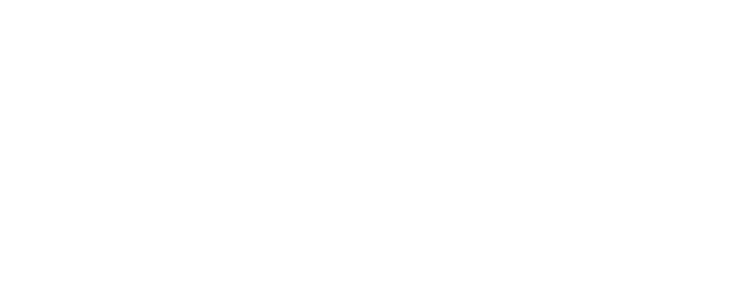
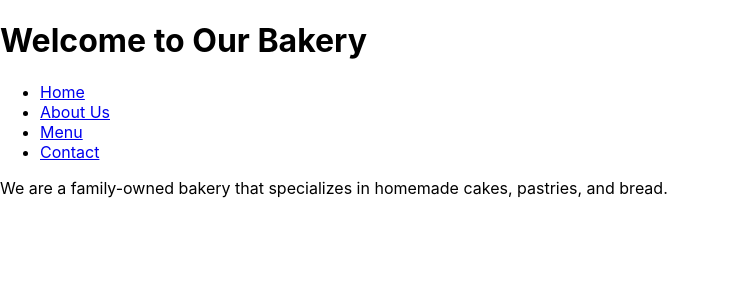
Before and after one commit to dbgautam7/cakeshop, a React (Create React App) app in the folder client/: page /home in a window 1280 px wide. Before the commit this address had no page. Shown: the top 300 px of the page, without its empty margins (0-730 px from the left). Built offline with nearby package versions, Linux system fonts and the light colour scheme.

Commit message:
front end is connected to backend and data are stored from register and login

```diff
--- a/client/src/App.js
+++ b/client/src/App.js
@@ -2,6 +2,7 @@ import './App.css';
 import { Route, Routes } from 'react-router-dom';
 import SignupForm from './containers/auth/signup';
 import Login from './containers/auth/login';
+import Home from './containers/home/home';
 
 const App=()=> {
   return (
@@ -9,6 +10,7 @@ const App=()=> {
       <Routes>
       <Route  path="/auth/signup" element={<SignupForm />} />
       <Route path="/auth/login" element={<Login />} />
+      <Route path='/home' element={<Home />} />
       </Routes>
     </div>
   );
--- a/client/src/containers/auth/login.js
+++ b/client/src/containers/auth/login.js
@@ -1,19 +1,21 @@
 import React from "react";
 import './login.css'
-import Button from "../../components/Button";
+// import Button from "../../components/Button";
 import { Formik, Form, Field,ErrorMessage } from "formik";
 import {addUserDetails} from "../../redux/actions/userAction"
 import {useDispatch} from "react-redux";
 import { Link } from "react-router-dom";
 import * as Yup from "yup";
+import { useNavigate } from "react-router-dom";
 
 
 const Login = () => {
     const dispatch= useDispatch()
+    const navigate=useNavigate()
     console.log(`${process.env.REACT_APP_API_URL}/login`)
 
     const loginSchema = Yup.object().shape({
-        phone: Yup.string()
+        phoneNumber: Yup.string()
             .matches(/^\d+$/, 'Phone number can only contain digits')
             .min(10, 'Phone number must be at least 10 digits')
             .max(10, 'Phone number can only be 10 digits')
@@ -32,7 +34,7 @@ const Login = () => {
                     <div className="left-side">
                         <h3>Welcome to login page</h3>
                         <Formik
-                            initialValues={{ phone: '', password: '' }}
+                            initialValues={{ phoneNumber: '', password: '' }}
                             validationSchema={loginSchema}
                             onSubmit={async(values, { resetForm }) => {
                                 const requestOptions = {
@@ -47,19 +49,20 @@ const Login = () => {
                                 }else{
                                     alert(data.msg)
                                 }
+                                navigate('/home')
                                 resetForm({ values: '' })
                             }
                         }
                         >
                             {({ isSubmitting }) => (
                                 <Form>
-                                    <Field type="tel" name="phone" placeholder="Phone number" />
-                                    <ErrorMessage name="phone" component="div" />
+                                    <Field type="tel" name="phoneNumber" placeholder="Phone number" />
+                                    <ErrorMessage name="phoneNumber" component="div" />
                                     <Field type="password" name="password" placeholder="Password" />
                                     <ErrorMessage name="password" component="div" />
-                                    <Button type="submit">
+                                    <button type="submit">
                                         Log in
-                                    </Button>
+                                    </button>
                                 </Form>
                             )}
                         </Formik>
--- a/client/src/containers/auth/signup.js
+++ b/client/src/containers/auth/signup.js
@@ -9,6 +9,7 @@ import { Link } from "react-router-dom";
 const SignupForm = () => {
 
   // const navigate = useNavigate();
+  console.log(`${process.env.REACT_APP_API_URL}/register`)
 
   // schema generation
   const SignUpSchema = Yup.object().shape({
@@ -59,7 +60,7 @@ const SignupForm = () => {
               body: JSON.stringify(updatedValues),
             };
             try {
-              const response = await fetch(`${process.env.REACT_APP_API_URL}/register`, requestOptions)
+              const response = await fetch(`${process.env.REACT_APP_API_URL}/signUp`, requestOptions)
               const data = await response.json()
               console.log(data)
               // resetForm({ values: "" });
--- /dev/null
+++ b/client/src/containers/home/home.js
@@ -0,0 +1,21 @@
+import React from 'react'
+import { NavLink } from 'react-router-dom'
+
+const Home = () => {
+  return (
+    <>
+      <h1>Welcome to Our Bakery</h1>
+      <nav>
+        <ul>
+          <li><NavLink to="/home">Home</NavLink></li>
+          <li><NavLink to="/about">About Us</NavLink></li>
+          <li><NavLink to="/menu">Menu</NavLink></li>
+          <li><NavLink to="/contact">Contact</NavLink></li>
+        </ul>
+      </nav>
+      <p>We are a family-owned bakery that specializes in homemade cakes, pastries, and bread.</p>
+    </>
+  )
+}
+
+export default Home
```
Also changed, not shown: 1 other file (tests, documents, lock files or other folders).
